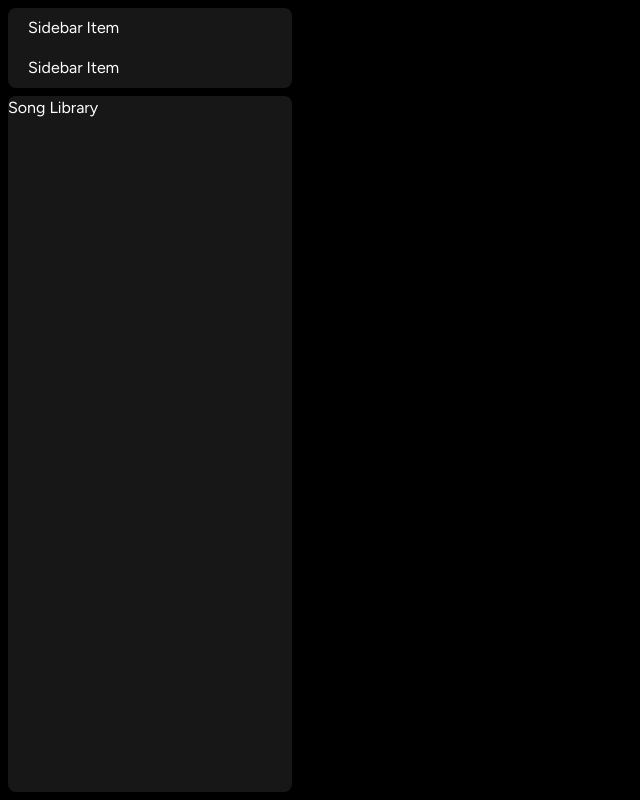
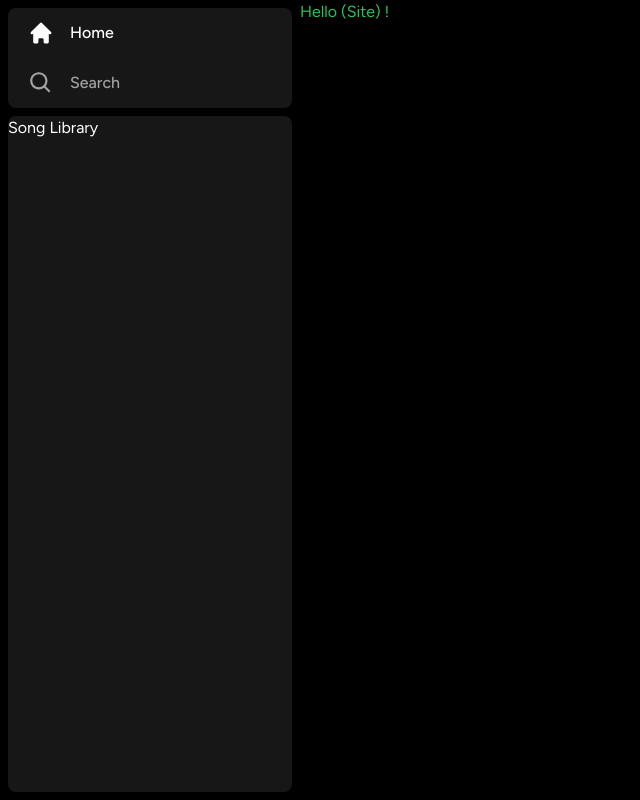
Before and after one commit to yashdev9274/cosmic, a Next.js app: page / in a window 1280 px wide. Shown: the whole page, without its empty margins (0-640 px from the left). Built offline with nearby package versions, Linux system fonts and the light colour scheme.

Commit message:
Add main element to Sidebar component

```diff
--- a/components/Sidebar.tsx
+++ b/components/Sidebar.tsx
@@ -68,6 +68,9 @@
                     Song Library
                 </Box>
             </div>
+            <main>
+                {children}
+            </main>
         </div>
     );
 }
--- a/components/SidebarItem.tsx
+++ b/components/SidebarItem.tsx
@@ -1,8 +1,50 @@
-const SidebarItem = () => {
+import Link from "next/link";
+import { IconType } from "react-icons";
+import { twMerge } from "tailwind-merge";
+
+interface SidebarItemProps{
+
+    icon: IconType;
+    label: string;
+    active?: boolean;
+    href: string;
+}
+
+
+const SidebarItem: React.FC<SidebarItemProps> = ({
+    icon: Icon,
+    label,
+    active,
+    href
+
+
+}) => {
     return (
-        <div>
-            Sidebar Item
-        </div>
+        <Link
+            href={href}
+            className={twMerge(`
+
+            flex
+            flex-row
+            h-auto
+            items-center
+            w-full
+            gap-x-4
+            text-md
+            font-medium
+            cursor-pointer
+            hover:text-white
+            transition
+            text-neutral-400
+            py-1
+
+            `,
+            active && "text-white"
+            )}
+        >
+            <Icon size={26}/>
+            <p className="truncate w-100">{label}</p>
+        </Link>
      );
 }
 
```
